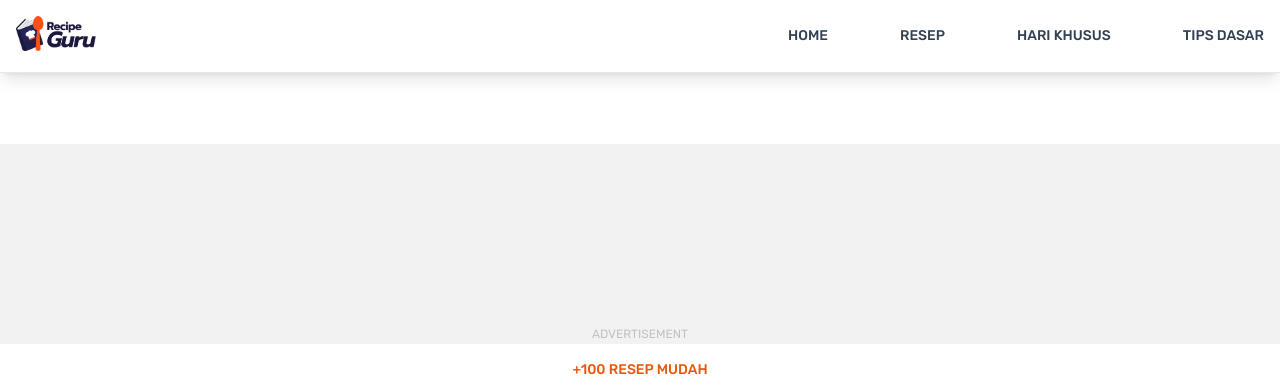
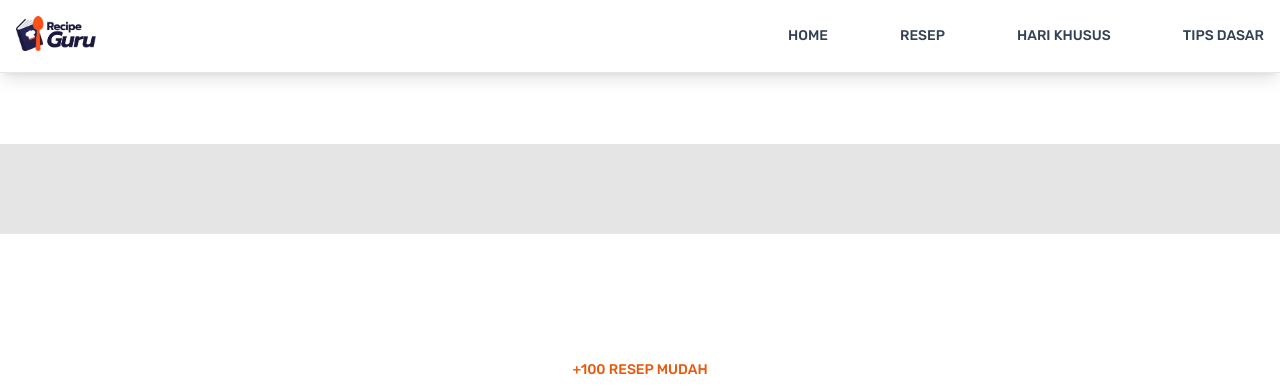
Before and after one commit to zengtai/recipe-id, a Next.js app: page / in a window 1280 px wide. Shown: the top 392 px of the page. Built offline with nearby package versions, Linux system fonts and the light colour scheme; a web font is replaced by a local one.

Commit message:
修改广告部分

```diff
--- a/components/Banner.js
+++ b/components/Banner.js
@@ -11,22 +11,28 @@ const Banner = ({
   responsive,
   layoutKey,
   auto,
+  tag,
 }) => {
   useEffect(() => {
     try {
-      const adsbygoogle = window.adsbygoogle || [];
-      adsbygoogle.push({});
+      let adsbygoogle = window.adsbygoogle || [];
+      if (adsbygoogle.loaded == true) {
+        adsbygoogle.push({});
+        console.log(`${tag} is pushed for ${slot} by adsbygoogle`);
+      } else if (adsbygoogle == undefined) {
+        console.log(`adsbygoogle is undefined`);
+      }
+      console.log(`adsbygoogle`, adsbygoogle);
     } catch (e) {
       console.error(`Adsense Error: `, e);
     }
-  }, []);
+    // console.log(`useEffect works`);
+  }, [tag, slot]);
 
   return auto ? (
-    <div
-      className={`${className} relative z-0 mx-auto mb-2 flex justify-center overflow-hidden bg-black/5 after:absolute after:bottom-0.5 after:left-1/2 after:-z-10 after:-translate-x-1/2 after:text-xs after:text-black/20 after:content-['ADVERTISEMENT']`}
-    >
+    <div className={`ad-container`}>
       <ins
-        className={`adsbygoogle`}
+        className={`adsbygoogle bg-black/10`}
         style={style}
         data-ad-layout={layout}
         data-ad-format={format}
@@ -34,14 +40,12 @@ const Banner = ({
         data-ad-slot={slot}
         data-ad-layout-key={layoutKey}
         data-full-width-responsive={responsive}
-      />
+      ></ins>
     </div>
   ) : (
-    <div
-      className={`${className} relative z-0 mx-auto mb-2 flex justify-center overflow-hidden bg-black/5 after:absolute after:bottom-0.5 after:left-1/2 after:-z-10 after:-translate-x-1/2 after:text-xs after:text-black/20 after:content-['ADVERTISEMENT']`}
-    >
+    <div className={`${className} ad-container`}>
       <ins
-        className={`adsbygoogle AdContainer`}
+        className={`adsbygoogle AdContainer bg-black/10`}
         style={style}
         data-ad-layout={layout}
         data-ad-format={format}
@@ -49,7 +53,7 @@ const Banner = ({
         data-ad-slot={slot}
         data-ad-layout-key={layoutKey}
         data-full-width-responsive={responsive}
-      />
+      ></ins>
     </div>
   );
 };
--- a/pages/_document.js
+++ b/pages/_document.js
@@ -12,7 +12,11 @@ class MyDocument extends Document {
       <Html>
         <Head>
           <link rel="preconnect" href="https://fonts.googleapis.com" />
-          <link rel="preconnect" href="https://fonts.gstatic.com" crossOrigin />
+          <link
+            rel="preconnect"
+            href="https://fonts.gstatic.com"
+            crossOrigin="true"
+          />
           <link
             href="https://fonts.googleapis.com/css2?family=Playfair+Display:ital,wght@0,500;0,600;0,700;1,500;1,600;1,700&amp;family=Rubik:ital,wght@0,400;0,500;0,700;1,400;1,500;1,700&amp;display=swap"
             rel="stylesheet"
--- a/pages/article/[slug].js
+++ b/pages/article/[slug].js
@@ -29,6 +29,7 @@ export default function Recipe({ data, global }) {
             style={{ display: "block" }}
             slot={ADS_SLOT_ID.detail}
             responsive="false"
+            tag={post.title}
           />
           <div className="breadcrumb m-4 flex gap-6 whitespace-nowrap text-xs xl:text-sm">
             <div className="breadcrumb-link relative after:absolute after:-right-4 after:opacity-50 after:content-['/']">
--- a/pages/category/[slug].js
+++ b/pages/category/[slug].js
@@ -22,6 +22,7 @@ export default function Category({ data, global }) {
             style={{ display: "block" }}
             slot={ADS_SLOT_ID.category}
             responsive="false"
+            tag={data.currentCategory}
           />
           <div className="breadcrumb m-4 flex gap-6 whitespace-nowrap text-xs xl:text-sm">
             <div className="breadcrumb-link relative after:absolute after:-right-4 after:opacity-50 after:content-['/']">
--- a/pages/index.js
+++ b/pages/index.js
@@ -25,29 +25,6 @@ export default function Home({ data, global }) {
   console.log(`recipes total`, recipes.length);
   // let categories = data.categories;
 
-  // let noLink = false;
-
-  // let images = [];
-  // let domain = `https://i0.wp.com/resepkoki.id/wp-content/`;
-  // let resize = `?resize=400%2C400&ssl=1`;
-
-  // posts.forEach((item) =>
-  //   images.push(
-  //     `${domain}${item.featured_media.url.replace(
-  //       /_(\d+)x(\d+)/g,
-  //       ""
-  //     )}${resize}`
-  //   )
-  // );
-  // recipes.forEach((item) =>
-  //   images.push(
-  //     `${domain}${item.recipe_image_url.replace(/_(\d+)x(\d+)/g, "")}${resize}`
-  //   )
-  // );
-
-  // console.log(images.length);
-  // console.log(images);
-
   return (
     <>
       <Head>
@@ -61,6 +38,7 @@ export default function Home({ data, global }) {
             style={{ display: "block" }}
             slot={ADS_SLOT_ID.home}
             responsive="false"
+            tag={`home - pos1`}
           />
           <header className="m-4 text-center">
             <h6 className="text-sm font-medium text-orange-600">
--- a/pages/recipe/[slug].js
+++ b/pages/recipe/[slug].js
@@ -45,6 +45,7 @@ export default function Recipe({ data, global }) {
             style={{ display: "block" }}
             slot={ADS_SLOT_ID.detail}
             responsive="false"
+            tag={recipe.title}
           />
           <div className="breadcrumb m-4 flex gap-6 whitespace-nowrap text-xs xl:text-sm">
             <div className="breadcrumb-link relative after:absolute after:-right-4 after:opacity-50 after:content-['/']">
```
Also changed, not shown: 1 other file (tests, documents, lock files or other folders).
